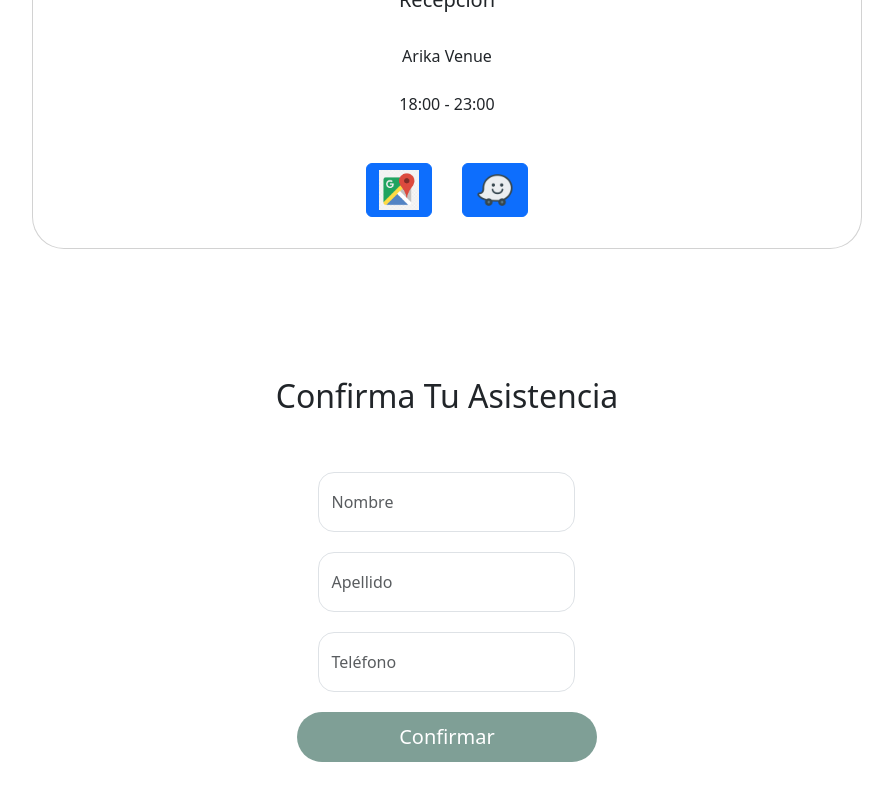
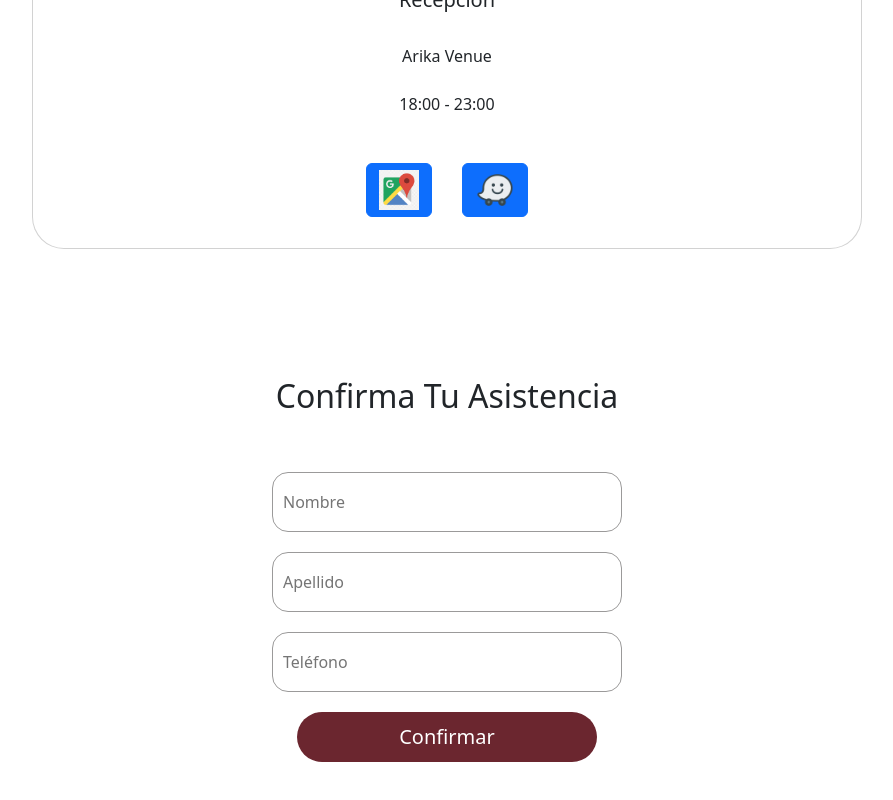
Before and after one commit to Caliche2399/wedding-invitations, a React (Vite) app: page / in a window 1280 px wide. Shown: the part 3098-3898 px from the top of the page, without its empty margins (193-1086 px from the left). Built offline with nearby package versions, Linux system fonts and the light colour scheme; a web font is replaced by a local one.

Commit message:
Se modifica el formulario

```diff
--- a/src/Components/form/FormComponent.tsx
+++ b/src/Components/form/FormComponent.tsx
@@ -26,7 +26,7 @@ export const FormComponent = () => {
                     <input
                         type="text"
                         name="nombre"
-                        className="form-control rounded rounded-4 custom-input"
+                        className=" rounded rounded-4 custom-input"
                         placeholder="Nombre"
                         value={formData.nombre}
                         onChange={handleChange}
@@ -37,7 +37,7 @@ export const FormComponent = () => {
                     <input
                         type="text"
                         name="apellido"
-                        className="form-control rounded rounded-4 custom-input"
+                        className=" rounded rounded-4 custom-input"
                         placeholder="Apellido"
                         value={formData.apellido}
                         onChange={handleChange}
@@ -48,7 +48,7 @@ export const FormComponent = () => {
                     <input
                         type="tel"
                         name="telefono"
-                        className="form-control rounded rounded-4 custom-input"
+                        className=" rounded rounded-4 custom-input"
                         placeholder="Teléfono"
                         value={formData.telefono}
                         onChange={handleChange}
--- a/src/Styles/form-component.css
+++ b/src/Styles/form-component.css
@@ -1,8 +1,8 @@
 .custom-input{
     margin-bottom: 20px;
-    width: 300px;
+    width: 350px;
     height: 60px;
-    border: 1px solid #000;
+    border: 1px solid #9b9a9a;
     padding: 10px;
 }
 
@@ -10,13 +10,13 @@
     height: 50px;
     width: 300px;
     border: 1px solid transparent;
-    background-color: rgba(53, 104, 89, 0.63);
+    background-color: #6b262f;
     color: #fff;
     font-size: 20px;
 }
 
 .custom-button:hover{
-    background-color: #47733b;
+    background-color: #48191f;
 }
 
 .forms-container {
```
